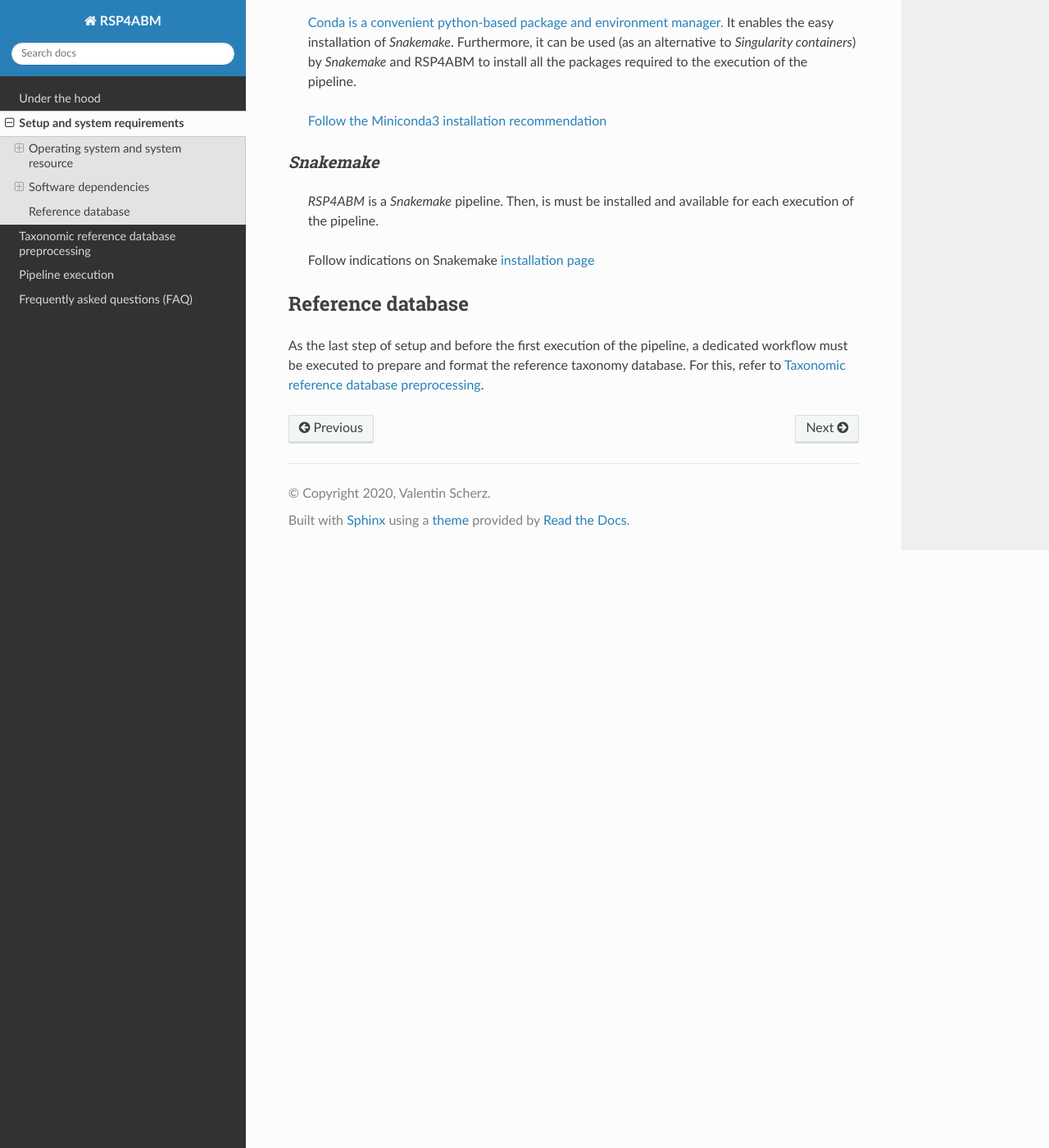
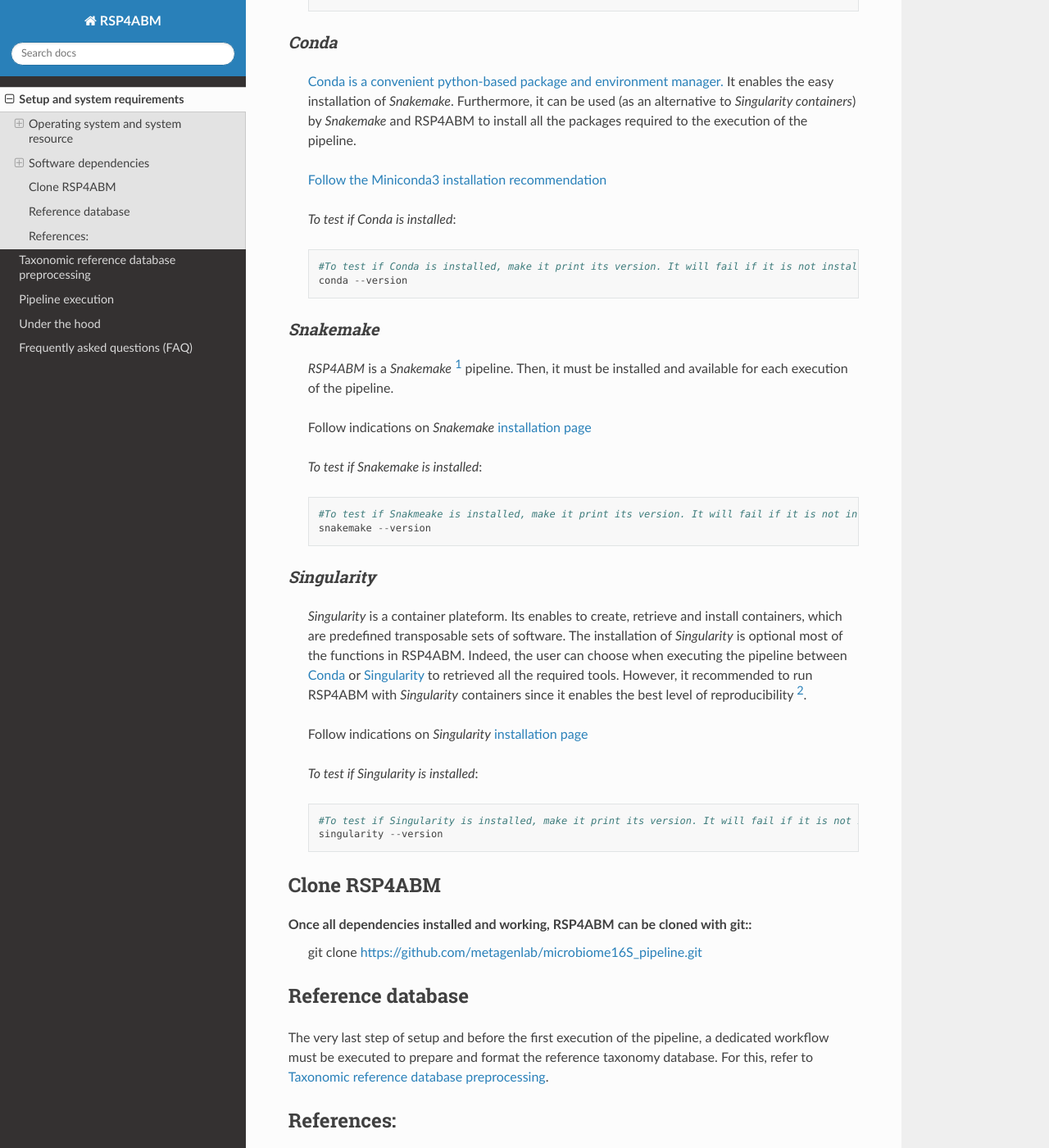
Before and after one commit to metagenlab/zAMP, a Sphinx documentation site: the page built from docs/pages/setup.rst, in a window 1280 px wide and 1400 px high, scrolled down 1149 px. Shown: the whole window at 82% size. Built offline with Sphinx 7.4.7 and the Read the Docs theme 2.0.0, drawn with Linux system fonts in a browser that asks for light colours; some of the changed text lies outside the part shown.

Commit message:
update doc

```diff
--- a/docs/index.rst
+++ b/docs/index.rst
@@ -15,10 +15,10 @@ Please note that RSP4ABM compiles number of published tools. We would be very gr
    :maxdepth: 2
    :glob:
 
-   pages/under_the_hood.rst
    pages/setup.rst
    pages/ref_DB_preprocessing.rst
    pages/execution.rst
+   pages/under_the_hood.rst
    pages/output.rst
    pages/downstream_analysis.rst
    pages/FAQ.rst
--- a/docs/pages/execution.rst
+++ b/docs/pages/execution.rst
@@ -2,6 +2,11 @@
 ########################################################################
 Pipeline execution
 ########################################################################
+
+.. Note:: Provided command-line examples are given as examples and are valid for a standard unix bash terminal.
+
+.. Note:: The instructions hereunder assume that the pipeline setup was completed (see :ref:`setup`), including the preprocessing of the taxonomy reference database (see :ref:`DB_preprocessing`).
+
 
 ************************************************************************
 1. Select a method to define sequencing read files as input
--- a/docs/pages/ref_DB_preprocessing.rst
+++ b/docs/pages/ref_DB_preprocessing.rst
@@ -4,6 +4,9 @@
 ########################################################################
 Taxonomic reference database preprocessing
 ########################################################################
+
+.. Note:: Provided command-line examples are given as examples and are valid for a standard unix bash terminal.
+
 
 ************************************************************************
 Rational:
--- a/docs/pages/setup.rst
+++ b/docs/pages/setup.rst
@@ -6,7 +6,7 @@ Setup and system requirements
 ########################################################################
 
 
-.. Note:: Provided command-line examples are given as example for a standard unix terminal in bash.
+.. Note:: Provided command-line examples are given as examples and are valid for a standard unix bash terminal.
 
 ************************************************************************
 Operating system and system resource
@@ -42,14 +43,16 @@ Software dependencies
     Install
     -----------------------------------------------------------------------
 
-    *Git* is available by default in operating systems.
+    *Git* is available by default in operating systems. If it is not installed, `follow the indications on the git installation page. <https://git-scm.com/downloads>`_.
 
-    *Test if it is installed*::
 
-        #To test if git is installed, make it print its version. will fail if not installed
+    Test
+    -----------------------------------------------------------------------
+
+    *To test if git is installed*::
+
+        #To test if git is installed, make it print its version. It will fail if it is not installed
         git --version
-
-    If it is not installed, `follow the indications on the git installation page. <https://git-scm.com/downloads>`_.
 
 
 
@@ -60,12 +63,21 @@ Software dependencies
     -----------------------------------------------------------------------
 
     `Conda is a convenient python-based package and environment manager. <https://docs.conda.io/en/latest>`_
-    It  enables the easy installation of *Snakemake*. Furthermore, it can be used (as an alternative to *Singularity containers*) by *Snakemake* and RSP4ABM to install all the packages required to the execution of the pipeline.
+    It enables the easy installation of *Snakemake*. Furthermore, it can be used (as an alternative to *Singularity containers*) by *Snakemake* and RSP4ABM to install all the packages required to the execution of the pipeline.
 
 
     Install
     -----------------------------------------------------------------------
     `Follow the Miniconda3 installation recommendation <https://docs.conda.io/en/latest/miniconda.html>`_
+
+
+    Test
+    -----------------------------------------------------------------------
+
+    *To test if Conda is installed*::
+
+        #To test if Conda is installed, make it print its version. It will fail if it is not installed
+        conda --version
 
 
 
@@ -74,17 +86,64 @@ Software dependencies
 
     What for?
     -----------------------------------------------------------------------
-    *RSP4ABM* is a *Snakemake* pipeline. Then, is must be installed and available for each execution of the pipeline.
+    *RSP4ABM* is a *Snakemake* [1]_ pipeline. Then, it must be installed and available for each execution of the pipeline.
 
 
     Install
     -----------------------------------------------------------------------
-    Follow indications on Snakemake `installation page <https://snakemake.readthedocs.io/en/stable/getting_started/installation.html>`_
+    Follow indications on *Snakemake* `installation page <https://snakemake.readthedocs.io/en/stable/getting_started/installation.html>`_
 
+
+    Test
+    -----------------------------------------------------------------------
+
+    *To test if Snakemake is installed*::
+
+        #To test if Snakmeake is installed, make it print its version. It will fail if it is not installed
+        snakemake --version
+
+
+*Singularity*
+=======================================================================
+
+    What for?
+    -----------------------------------------------------------------------
+    *Singularity* is a container plateform. Its enables to create, retrieve and install containers, which are predefined transposable sets of software. The installation of *Singularity* is optional most of the functions in RSP4ABM. Indeed, the user can choose when executing the pipeline between Conda_ or Singularity_ to retrieved all the required tools. However, it recommended to run RSP4ABM with *Singularity* containers since it enables the best level of reproducibility [2]_.
+
+
+    Install
+    -----------------------------------------------------------------------
+    Follow indications on *Singularity* `installation page <https://sylabs.io/guides/3.6/user-guide/quick_start.html#quick-installation-steps>`_
+
+
+    Test
+    -----------------------------------------------------------------------
+
+    *To test if Singularity is installed*::
+
+        #To test if Singularity is installed, make it print its version. It will fail if it is not installed
+        singularity --version
+
+
+
+************************************************************************
+Clone RSP4ABM
+************************************************************************
+
+Once all dependencies installed and working, RSP4ABM can be cloned with git::
+    git clone https://github.com/metagenlab/microbiome16S_pipeline.git
 
 
 ************************************************************************
 Reference database
 ************************************************************************
 
-As the last step of setup and before the first execution of the pipeline, a dedicated workflow must be executed to prepare and format the reference taxonomy database. For this, refer to :ref:`DB_preprocessing`.
+The very last step of setup and before the first execution of the pipeline, a dedicated workflow must be executed to prepare and format the reference taxonomy database. For this, refer to :ref:`DB_preprocessing`.
+
+
+************************************************************************
+References:
+************************************************************************
+
+.. [1] Köster J, Rahmann S. Snakemake-a scalable bioinformatics workflow engine. Bioinformatics. 2012.
+.. [2] Grüning B, Chilton J, Köster J, Dale R, Soranzo N, van den Beek M, et al. Practical Computational Reproducibility in the Life Sciences. Cell Systems. 2018.
```
Also changed, not shown: other parts of docs/pages/setup.rst (+4 -3 lines).
